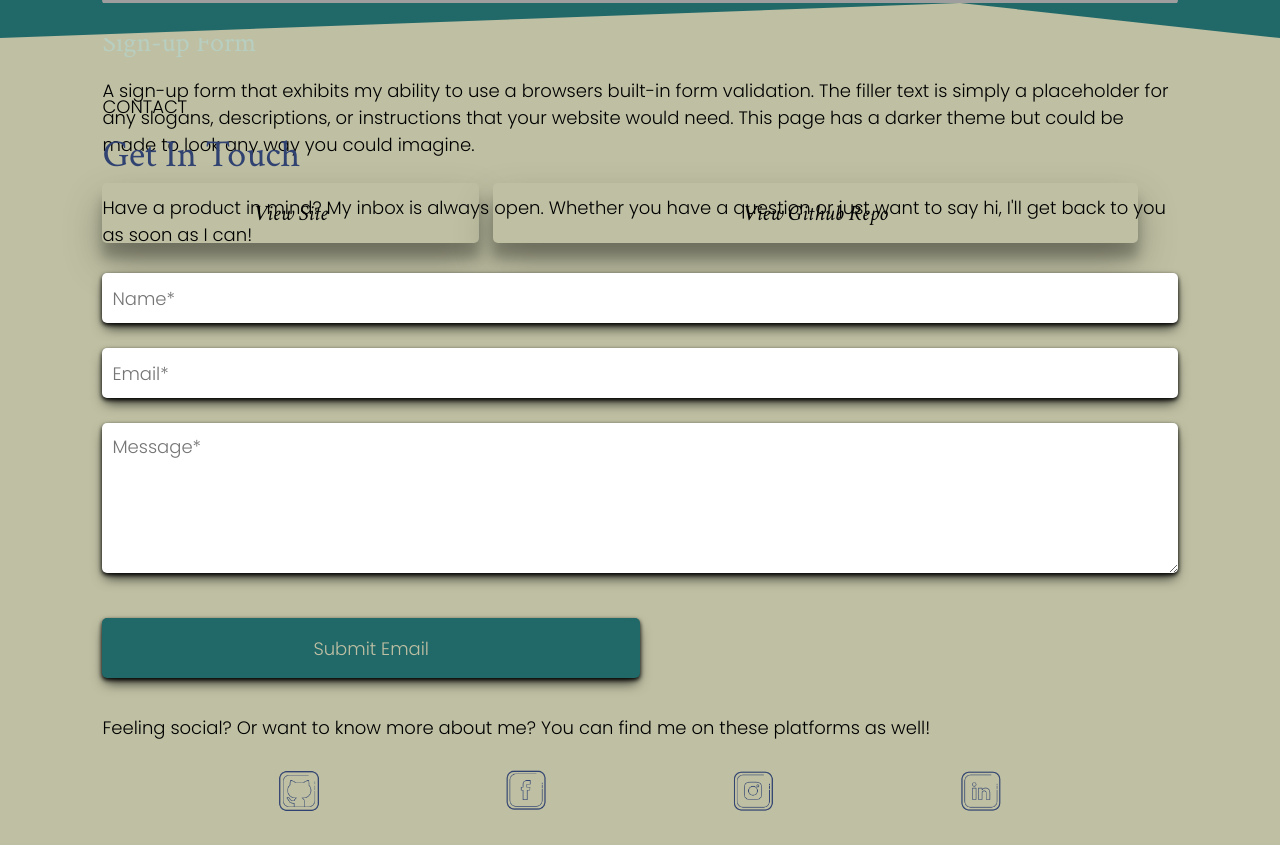
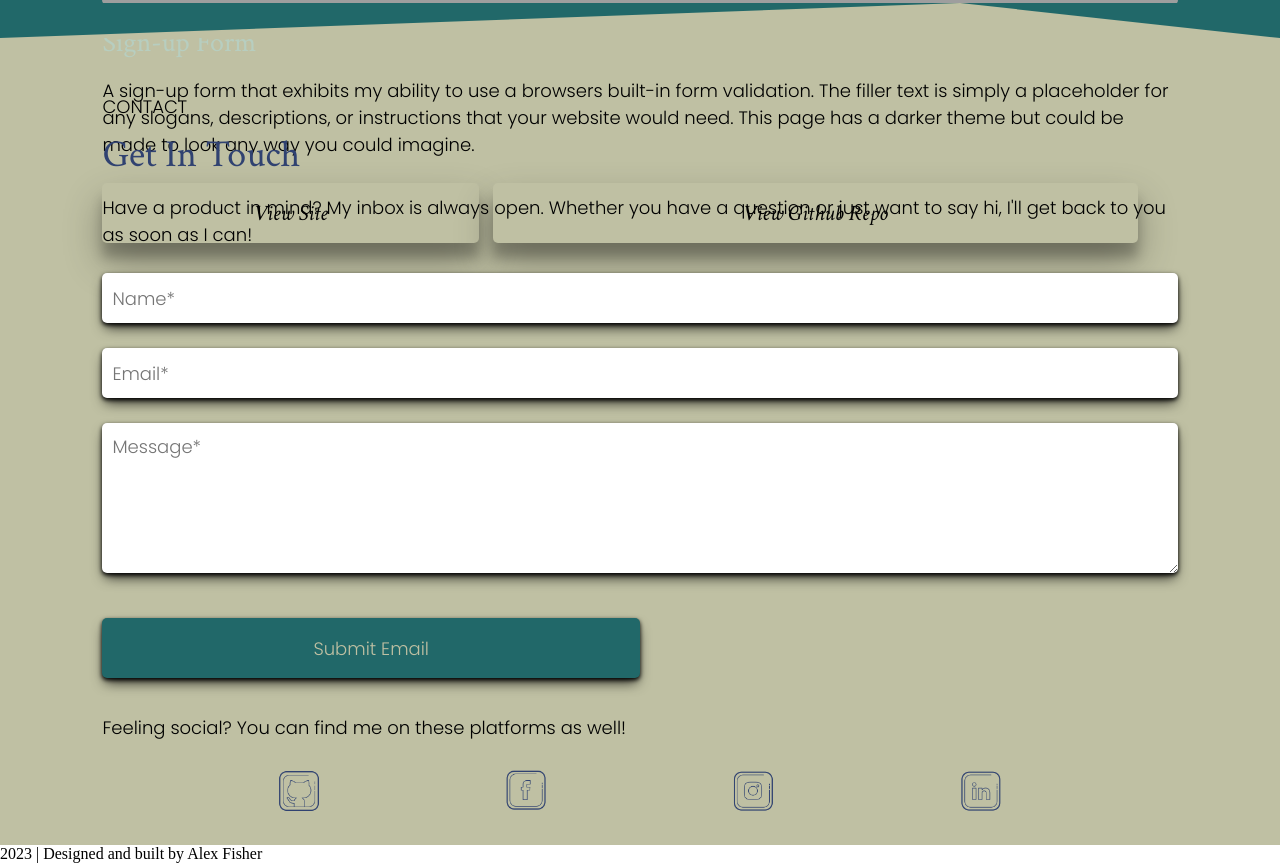
Before and after one commit to AlexJFisher94/my-portfolio, a plain HTML site: page index.html in a window 1280 px wide. Shown: the part 3249-4112 px from the top of the page. Drawn offline with nearby package versions, Linux system fonts and the light colour scheme; grey boxes are pictures that could not be loaded.

Commit message:
Changed submit button color and added footer

```diff
--- a/index.html
+++ b/index.html
@@ -175,7 +175,7 @@
           <button type="submit">Submit Email</button>
         </form>
         <p class="para socials-para">
-          Feeling social? Or want to know more about me? You can find me on
+          Feeling social? You can find me on
           these platforms as well!
         </p>
       </div>
@@ -205,6 +205,7 @@
             alt="linkedin icon"
         /></a>
       </div>
+      <footer>2023 | Designed and built by Alex Fisher</footer>
     </main>
     <script src="script.js"></script>
   </body>
```
